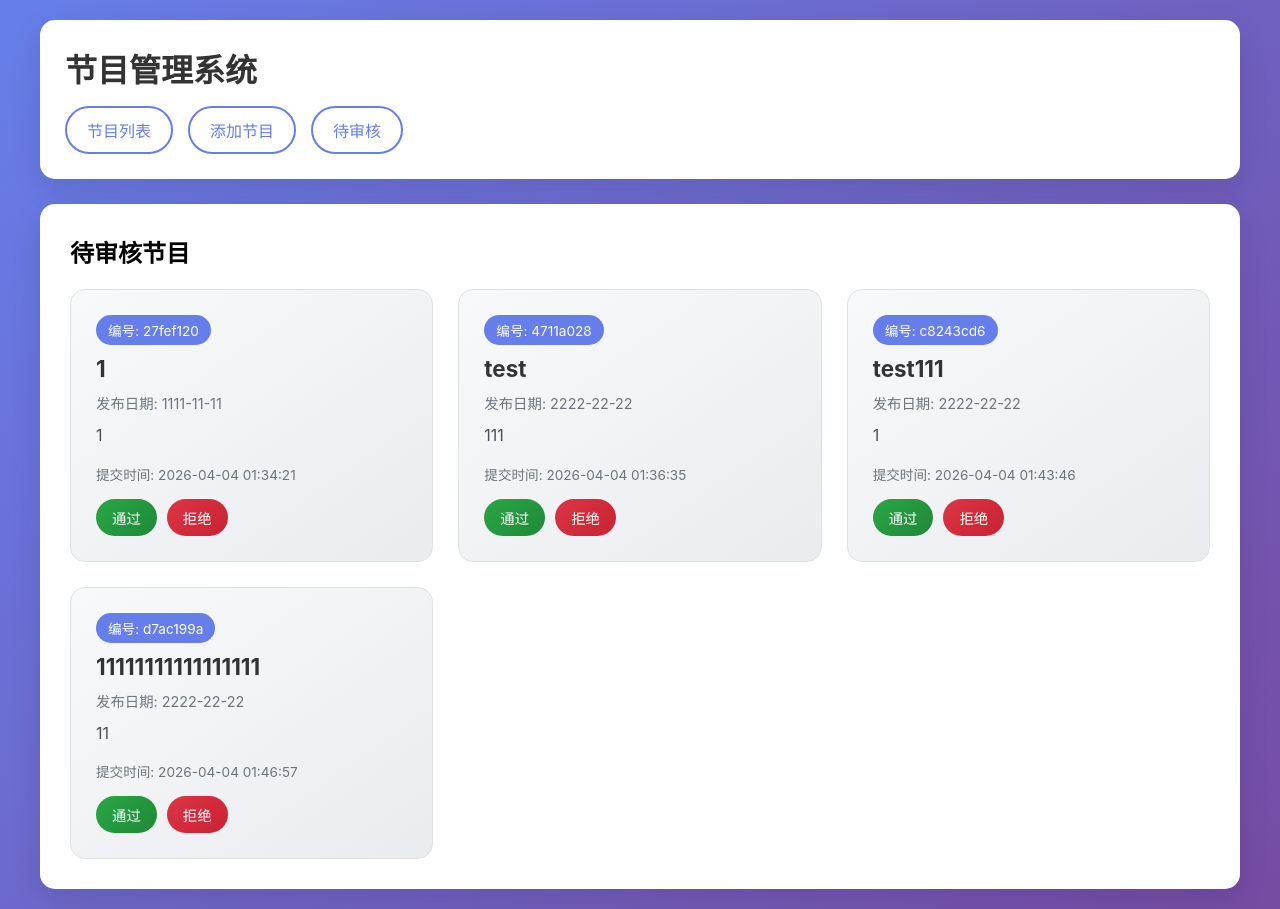
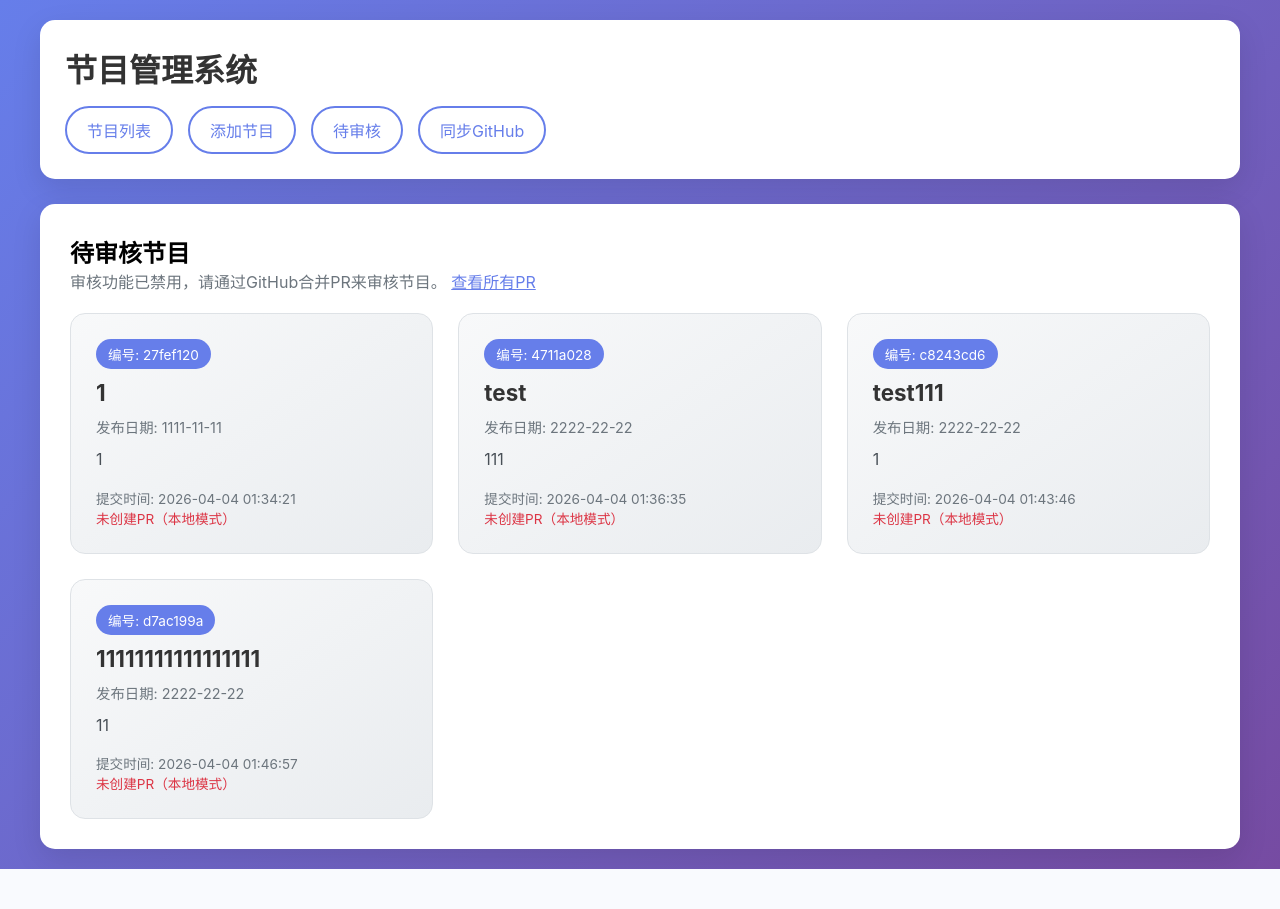
Before and after one commit to BG4JTS/what, a Flask app: page /pending in a window 1280 px wide. After the commit the page ends 869 px from the top, so only its background shows below. Run offline with Flask 3, Linux system fonts and the light colour scheme.

Commit message:
移除网页端审核，改为仅通过GitHub PR合并审核

```diff
--- a/app.py
+++ b/app.py
@@ -89,20 +89,12 @@ def create_pr(title, head_branch, base_branch='main', body=''):
         return resp.json()
     return None
 
-def merge_pr(pr_number, commit_message=''):
-    url = f'{GITHUB_API}/repos/{GITHUB_REPO}/pulls/{pr_number}/merge'
-    data = {
-        'commit_message': commit_message,
-        'merge_method': 'squash'
-    }
-    resp = requests.put(url, headers=github_headers(), json=data)
-    return resp.status_code == 200
-
-def close_pr(pr_number):
+def get_pr(pr_number):
     url = f'{GITHUB_API}/repos/{GITHUB_REPO}/pulls/{pr_number}'
-    data = {'state': 'closed'}
-    resp = requests.patch(url, headers=github_headers(), json=data)
-    return resp.status_code == 200
+    resp = requests.get(url, headers=github_headers())
+    if resp.status_code == 200:
+        return resp.json()
+    return None
 
 def get_pr_list(state='open'):
     url = f'{GITHUB_API}/repos/{GITHUB_REPO}/pulls'
@@ -145,11 +137,44 @@ def get_programs():
             pass
     return load_programs_local()
 
+def sync_from_github():
+    if not GITHUB_TOKEN:
+        return False, "未配置GITHUB_TOKEN"
+
+    try:
+        programs_data = get_file_content('data/programs.json', 'main')
+        save_programs_local(programs_data)
+
+        pending_data = load_pending_local()
+        pr_list = get_pr_list('open')
+        open_pr_ids = set()
+        for pr in pr_list:
+            if pr['title'].startswith('[待审核]'):
+                for p in pending_data['programs']:
+                    if p.get('pr_number') == pr['number']:
+                        open_pr_ids.add(p['id'])
+
+        pending_data['programs'] = [p for p in pending_data['programs'] if p['id'] in open_pr_ids or not p.get('pr_number')]
+        save_pending_local(pending_data)
+
+        return True, f"同步成功！共{len(programs_data.get('programs', []))}个节目"
+    except Exception as e:
+        return False, f"同步失败: {str(e)}"
+
 @app.route('/')
 def index():
     data = get_programs()
     programs = data.get('programs', [])
     return render_template('index.html', programs=programs)
+
+@app.route('/sync')
+def sync():
+    success, message = sync_from_github()
+    if success:
+        flash(message, 'success')
+    else:
+        flash(message, 'error')
+    return redirect(url_for('index'))
 
 @app.route('/add', methods=['GET', 'POST'])
 def add_program():
@@ -188,12 +213,13 @@ def add_program():
                 if pr:
                     program['pr_number'] = pr['number']
                     program['branch'] = branch_name
+                    program['pr_url'] = pr['html_url']
 
                     pending_local = load_pending_local()
                     pending_local['programs'].append(program)
                     save_pending_local(pending_local)
 
-                    flash(f'节目已提交！PR #{pr["number"]}', 'success')
+                    flash(f'节目已提交！请在GitHub合并PR: #{pr["number"]}', 'success')
                 else:
                     flash('创建PR失败', 'error')
             except Exception as e:
@@ -215,80 +241,6 @@ def list_pending():
     pending_data = load_pending_local()
     programs = pending_data.get('programs', [])
     return render_template('pending.html', programs=programs)
-
-@app.route('/approve/<program_id>')
-def approve_program(program_id):
-    pending_data = load_pending_local()
-
-    program = None
-    for p in pending_data['programs']:
-        if p['id'] == program_id:
-            program = p
-            break
-
-    if not program:
-        flash('节目不存在！', 'error')
-        return redirect(url_for('list_pending'))
-
-    program['status'] = 'approved'
-    program['approved_at'] = datetime.now().isoformat()
-
-    if GITHUB_TOKEN:
-        try:
-            programs_data = get_file_content('data/programs.json', 'main')
-            if not programs_data.get('programs'):
-                programs_data = {"programs": []}
-            programs_data['programs'].append(program)
-            update_file('data/programs.json', programs_data, f'审核通过: {program["title"]}')
-
-            if program.get('pr_number'):
-                merge_pr(program['pr_number'], f'审核通过: {program["title"]}')
-
-            save_programs_local(programs_data)
-
-            pending_data['programs'] = [p for p in pending_data['programs'] if p['id'] != program_id]
-            save_pending_local(pending_data)
-
-            flash('节目已审核通过！', 'success')
-        except Exception as e:
-            flash(f'审核失败: {str(e)}', 'error')
-    else:
-        programs_data = load_programs_local()
-        programs_data['programs'].append(program)
-        save_programs_local(programs_data)
-
-        pending_data['programs'] = [p for p in pending_data['programs'] if p['id'] != program_id]
-        save_pending_local(pending_data)
-
-        flash('节目已审核通过！', 'success')
-
-    return redirect(url_for('list_pending'))
-
-@app.route('/reject/<program_id>')
-def reject_program(program_id):
-    pending_data = load_pending_local()
-
-    program = None
-    for p in pending_data['programs']:
-        if p['id'] == program_id:
-            program = p
-            break
-
-    if not program:
-        flash('节目不存在！', 'error')
-        return redirect(url_for('list_pending'))
-
-    if GITHUB_TOKEN and program.get('pr_number'):
-        try:
-            close_pr(program['pr_number'])
-        except:
-            pass
-
-    pending_data['programs'] = [p for p in pending_data['programs'] if p['id'] != program_id]
-    save_pending_local(pending_data)
-
-    flash(f'节目 {program["title"]} 已被拒绝！', 'info')
-    return redirect(url_for('list_pending'))
 
 @app.route('/program/<program_id>')
 def program_detail(program_id):
--- a/templates/base.html
+++ b/templates/base.html
@@ -226,6 +226,7 @@
                 <a href="{{ url_for('index') }}">节目列表</a>
                 <a href="{{ url_for('add_program') }}">添加节目</a>
                 <a href="{{ url_for('list_pending') }}">待审核</a>
+                <a href="{{ url_for('sync') }}">同步GitHub</a>
             </nav>
         </div>
 
--- a/templates/pending.html
+++ b/templates/pending.html
@@ -3,6 +3,10 @@
 
 {% block content %}
 <h2>待审核节目</h2>
+<p style="color: #6c757d; margin-bottom: 20px;">
+    审核功能已禁用，请通过GitHub合并PR来审核节目。
+    <a href="https://github.com/{{ 'BG4JTS/what' }}/pulls" target="_blank" style="color: #667eea;">查看所有PR</a>
+</p>
 {% if programs %}
     <div class="programs-grid">
         {% for program in programs %}
@@ -14,10 +18,15 @@
             <p style="color: #6c757d; font-size: 0.85em; margin-top: 10px;">
                 提交时间: {{ program.created_at[:19].replace('T', ' ') }}
             </p>
+            {% if program.pr_number %}
             <div class="actions">
-                <a href="{{ url_for('approve_program', program_id=program.id) }}" class="btn-success" onclick="return confirm('确定要通过此节目吗？')">通过</a>
-                <a href="{{ url_for('reject_program', program_id=program.id) }}" class="btn-danger" onclick="return confirm('确定要拒绝此节目吗？')">拒绝</a>
+                <a href="https://github.com/{{ 'BG4JTS/what' }}/pull/{{ program.pr_number }}" target="_blank" class="program-link" style="text-decoration: none;">
+                    查看 PR #{{ program.pr_number }}
+                </a>
             </div>
+            {% else %}
+            <p style="color: #dc3545; font-size: 0.85em;">未创建PR（本地模式）</p>
+            {% endif %}
         </div>
         {% endfor %}
     </div>
```
